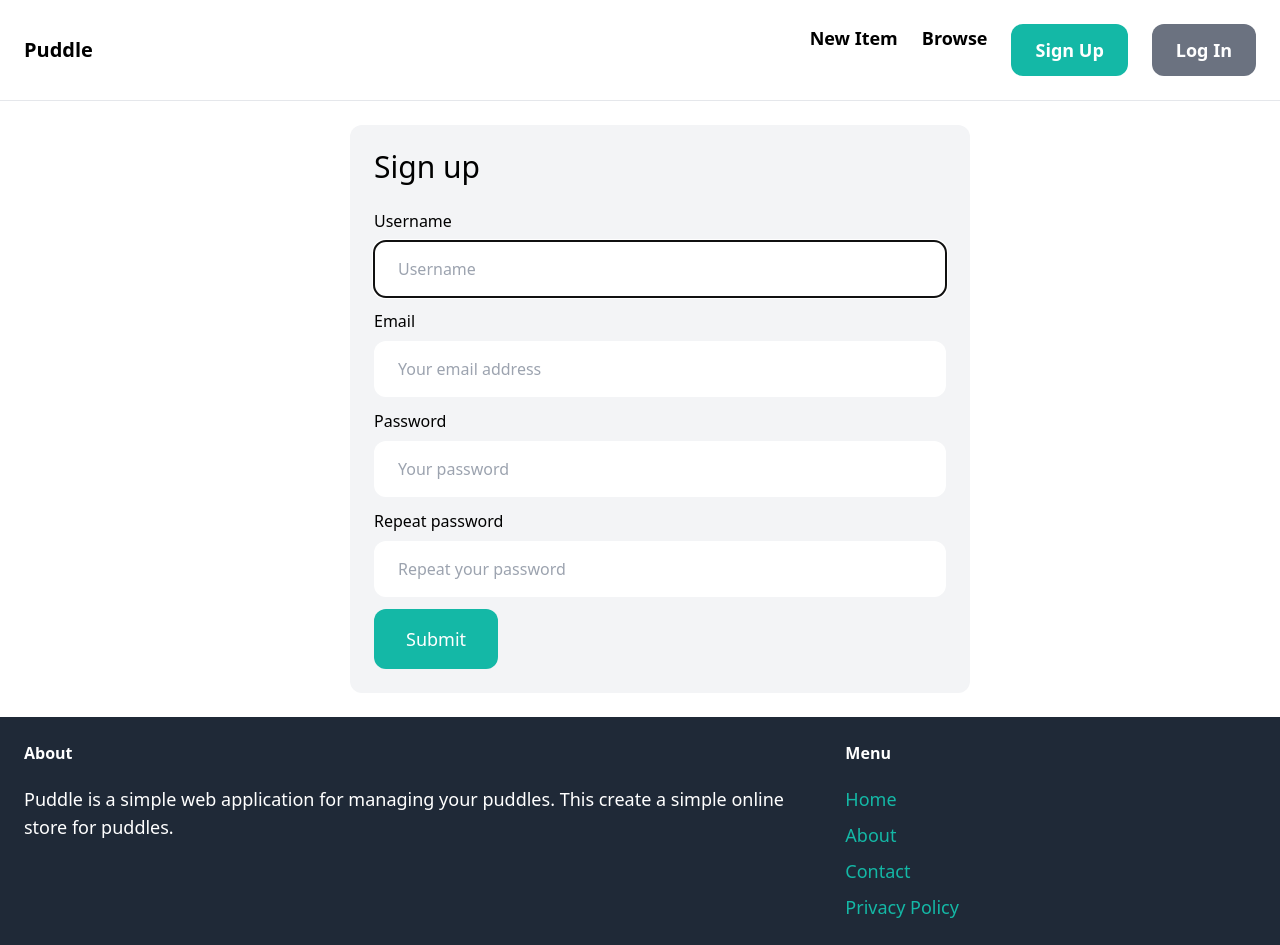
After one commit to Zappaware/simple-marketplace, a Django app: page /signup/ in a window 1280 px wide. The commit adds this page. Run offline with Django 5.2, Linux system fonts and the light colour scheme; some libraries are stand-ins or nearby versions.

Commit message:
Add Signup and login forms
Adding the forms, authentication, redirect and configurations in
settings.py

```diff
--- /dev/null
+++ b/puddle/core/forms.py
@@ -0,0 +1,66 @@
+from django import forms
+from django.contrib.auth.forms import AuthenticationForm, UserCreationForm
+from django.contrib.auth.models import User
+
+
+class LoginForm(AuthenticationForm):
+
+    username = forms.CharField(
+        widget=forms.TextInput(
+            attrs={
+                "placeholder": "Username",
+                "class": "w-full py-4 px-6 rounded-xl",
+            }
+        )
+    )
+
+    password = forms.CharField(
+        widget=forms.PasswordInput(
+            attrs={
+                "placeholder": "Your password",
+                "class": "w-full py-4 px-6 rounded-xl",
+            }
+        )
+    )
+
+
+class SignupForm(UserCreationForm):
+    class Meta:
+        model = User
+        fields = ("username", "email", "password1", "password2")
+
+    username = forms.CharField(
+        widget=forms.TextInput(
+            attrs={
+                "placeholder": "Username",
+                "class": "w-full py-4 px-6 rounded-xl",
+            }
+        )
+    )
+
+    email = forms.CharField(
+        widget=forms.EmailInput(
+            attrs={
+                "placeholder": "Your email address",
+                "class": "w-full py-4 px-6 rounded-xl",
+            }
+        )
+    )
+
+    password1 = forms.CharField(
+        widget=forms.PasswordInput(
+            attrs={
+                "placeholder": "Your password",
+                "class": "w-full py-4 px-6 rounded-xl",
+            }
+        )
+    )
+
+    password2 = forms.CharField(
+        widget=forms.PasswordInput(
+            attrs={
+                "placeholder": "Repeat your password",
+                "class": "w-full py-4 px-6 rounded-xl",
+            }
+        )
+    )
--- a/puddle/core/templates/core/base.html
+++ b/puddle/core/templates/core/base.html
@@ -16,8 +16,13 @@
          <div class="flex space-x-6">
            <a href="#" class="text-lg font-semibold hover:text-gray-500">New Item</a>
            <a href="#" class="text-lg font-semibold hover:text-gray-500">Browse</a>
-           <a href="#" class="px-6 py-3 text-lg font-semibold bg-teal-500 text-white rounded-xl hover:bg-teal-700">Sign Up</a>
-           <a href="#" class="px-6 py-3 text-lg font-semibold bg-gray-500 text-white rounded-xl hover:bg-gray-700">Log In</a>
+           {% if request.user.is_authenticated %}
+            <a href="#" class="px-6 py-3 text-lg font-semibold bg-teal-500 text-white rounded-xl hover:bg-teal-700">Inbox</a>
+            <a href="#" class="px-6 py-3 text-lg font-semibold bg-gray-500 text-white rounded-xl hover:bg-gray-700">Dashboard</a>
+           {% else %}
+            <a href="{% url 'core:signup'  %}" class="px-6 py-3 text-lg font-semibold bg-teal-500 text-white rounded-xl hover:bg-teal-700">Sign Up</a>
+            <a href="{% url 'core:login' %}" class="px-6 py-3 text-lg font-semibold bg-gray-500 text-white rounded-xl hover:bg-gray-700">Log In</a>
+           {% endif %}
          </div>
         </nav>
         <div class="container mx-auto mt-5 mb-5 pl-10">
@@ -34,7 +39,7 @@
             <ul class="space-y-2">
               <li><a href="#" class="text-lg text-teal-500 hover:text-gray-300">Home</a></li>
               <li><a href="#" class="text-lg text-teal-500 hover:text-gray-300">About</a></li>
-              <li><a href="{% url 'contact' %}" class="text-lg text-teal-500 hover:text-gray-300">Contact</a></li>
+              <li><a href="{% url 'core:contact' %}" class="text-lg text-teal-500 hover:text-gray-300">Contact</a></li>
               <li><a href="#" class="text-lg text-teal-500 hover:text-gray-300">Privacy Policy</a></li>
             </ul>
 
--- /dev/null
+++ b/puddle/core/templates/core/signup.html
@@ -0,0 +1,45 @@
+{% extends 'core/base.html' %}
+
+{% block title %}Sign up{% endblock %}
+
+{% block content %}
+<div class="w-1/2 my-6 mx-auto p-6 bg-gray-100 rounded-xl">
+    <h1 class="mb-6 text-3xl">Sign up</h1>
+
+    <form method="post" action=".">
+        {% csrf_token %}
+
+        <div class="mb-3">
+            <label class="inline-block mb-2">Username</label><br>
+            {{ form.username }}
+        </div>
+
+        <div class="mb-3">
+            <label class="inline-block mb-2">Email</label><br>
+            {{ form.email }}
+        </div>
+
+        <div class="mb-3">
+            <label class="inline-block mb-2">Password</label><br>
+            {{ form.password1 }}
+        </div>
+
+        <div class="mb-3">
+            <label class="inline-block mb-2">Repeat password</label><br>
+            {{ form.password2 }}
+        </div>
+
+        {% if form.errors or form.non_field_errors %}
+            <div class="mb-3 p-6 bg-red-100 rounded-xl">
+                {% for field in form %}
+                    {{ field.errors }}
+                {% endfor %}
+
+                {{ form.non_field_errors }}
+            </div>
+        {% endif %}
+
+        <button class="py-4 px-8 text-lg bg-teal-500 hover:bg-teal-700 rounded-xl text-white">Submit</button>
+    </form>
+</div>
+{% endblock %}
--- /dev/null
+++ b/puddle/core/urls.py
@@ -0,0 +1,21 @@
+from django.contrib.auth import views as auth_views
+from django.urls import path
+
+from . import views
+from .forms import LoginForm
+
+app_name = "core"
+
+urlpatterns = [
+    path("", views.index, name="index"),
+    path("contact/", views.contact, name="contact"),
+    path("signup/", views.signup, name="signup"),
+    path(
+        "login/",
+        auth_views.LoginView.as_view(
+            template_name="core/login.html",
+            authentication_form=LoginForm,
+        ),
+        name="login",
+    ),
+]
--- a/puddle/core/views.py
+++ b/puddle/core/views.py
@@ -1,5 +1,7 @@
-from django.shortcuts import render
+from django.shortcuts import redirect, render
 from item.models import Category, Item
+
+from .forms import SignupForm
 
 # Create your views here.
 
@@ -14,3 +16,14 @@ def index(request):
 
 def contact(request):
     return render(request, "core/contact.html")
+
+
+def signup(request):
+    if request.method == "POST":
+        form = SignupForm(request.POST)
+        if form.is_valid():
+            form.save()
+            return redirect("/login/")
+    else:
+        form = SignupForm()
+    return render(request, "core/signup.html", {"form": form})
--- a/puddle/puddle/settings.py
+++ b/puddle/puddle/settings.py
@@ -27,6 +27,9 @@ DEBUG = True
 
 ALLOWED_HOSTS = []
 
+LOGIN_URL = "/login/"
+LOGIN_REDIRECT_URL = "/"
+LOGOUT_REDIRECT_URL = "/"
 
 # Application definition
 
--- a/puddle/puddle/urls.py
+++ b/puddle/puddle/urls.py
@@ -15,15 +15,13 @@ Including another URLconf
     2. Add a URL to urlpatterns:  path('blog/', include('blog.urls'))
 """
 
-from core.views import contact, index
 from django.conf import settings
 from django.conf.urls.static import static
 from django.contrib import admin
 from django.urls import include, path
 
 urlpatterns = [
-    path("", index, name="index"),
+    path("", include("core.urls")),
     path("items/", include("item.urls")),
-    path("contact/", contact, name="contact"),
     path("admin/", admin.site.urls),
 ] + static(settings.MEDIA_URL, document_root=settings.MEDIA_ROOT)
```
Also changed, not shown: puddle/core/templates/core/login.html (added, +36 -0 lines), puddle/db.sqlite3.
